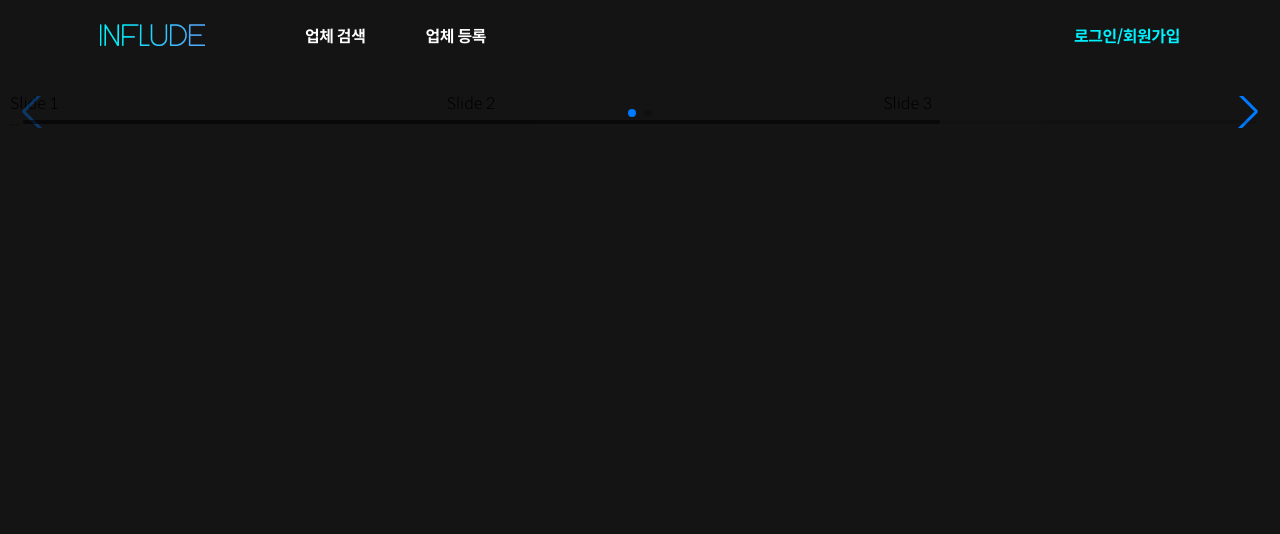
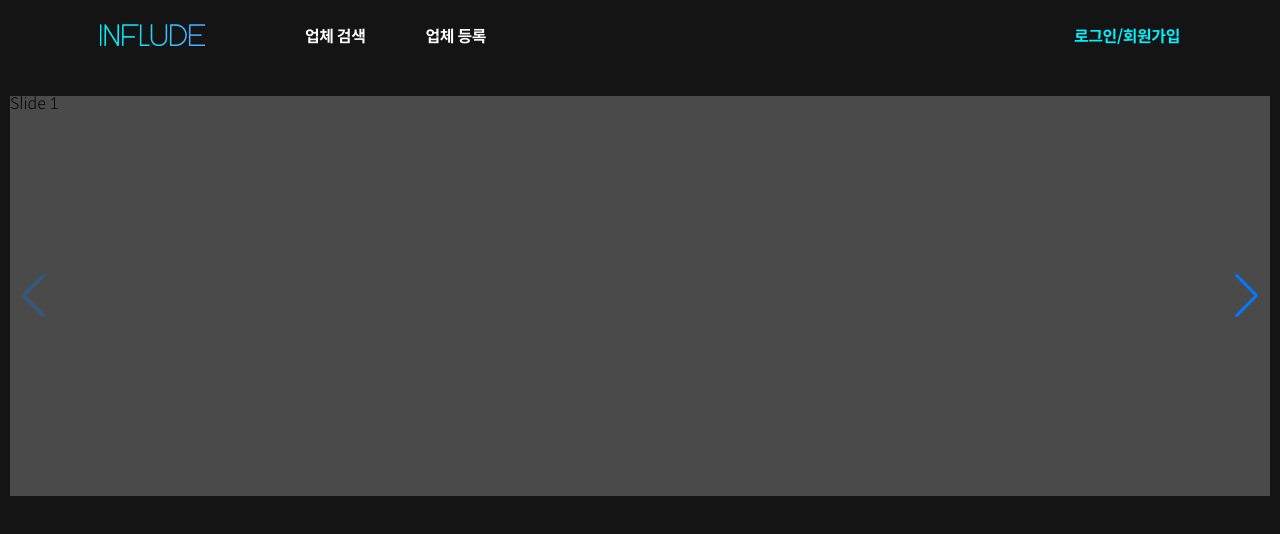
Before and after one commit to dkagh012/React_project_front, a React (Create React App) app: page / in a window 1280 px wide. Shown: the top 534 px of the page. Built offline with nearby package versions, Linux system fonts and the light colour scheme.

Commit message:
swiper num 에러

```diff
--- a/src/components/Home/Swiper/SwiperPage.js
+++ b/src/components/Home/Swiper/SwiperPage.js
@@ -1,7 +1,6 @@
-import { Navigation, Pagination, Scrollbar, A11y } from 'swiper/modules';
-
+import { Navigation, Pagination, A11y } from 'swiper/modules';
 import { Swiper, SwiperSlide } from 'swiper/react';
-
+import classes from './SwiperPage.module.css';
 // Import Swiper styles
 import 'swiper/css';
 import 'swiper/css/navigation';
@@ -10,23 +9,26 @@ import 'swiper/css/scrollbar';
 
 function SwiperPage() {
   return (
-    <Swiper
+    <>
+      <Swiper className={classes.Swiper_Wrap}
         // install Swiper modules
-      modules={[Navigation, Pagination, Scrollbar, A11y]}
-      spaceBetween={50}
-      slidesPerView={3}
+        modules={[Navigation, Pagination, A11y]}
         navigation
-      pagination={{ clickable: true }}
-      scrollbar={{ draggable: true }}
+        pagination={{
+          clickable: true,
+          el: '.swiper-pagination',
+          type: 'fraction',
+        }}
         onSwiper={(swiper) => console.log(swiper)}
         onSlideChange={() => console.log('slide change')}
       >
-      <SwiperSlide>Slide 1</SwiperSlide>
-      <SwiperSlide>Slide 2</SwiperSlide>
-      <SwiperSlide>Slide 3</SwiperSlide>
-      <SwiperSlide>Slide 4</SwiperSlide>
-      ...
+        <SwiperSlide className={classes.Swiper_Img}>Slide 1</SwiperSlide>
+        <SwiperSlide className={classes.Swiper_Img}>Slide 2</SwiperSlide>
+        <SwiperSlide className={classes.Swiper_Img}>Slide 3</SwiperSlide>
+        <SwiperSlide className={classes.Swiper_Img}>Slide 4</SwiperSlide>
       </Swiper>
+      <div className="pagination-num"></div>
+    </>
   );
 };
 export default SwiperPage;
--- /dev/null
+++ b/src/components/Home/Swiper/SwiperPage.module.css
@@ -0,0 +1,11 @@
+.Swiper_Wrap {
+  height: 400px;
+  margin: 0 auto;
+  width: 100%
+}
+
+.Swiper_Img {
+  width: 100% !important;
+  height: 100% !important;
+  background: #4A4A4A;
+}
```
Lines whose indentation alone changed are shown as unchanged.
